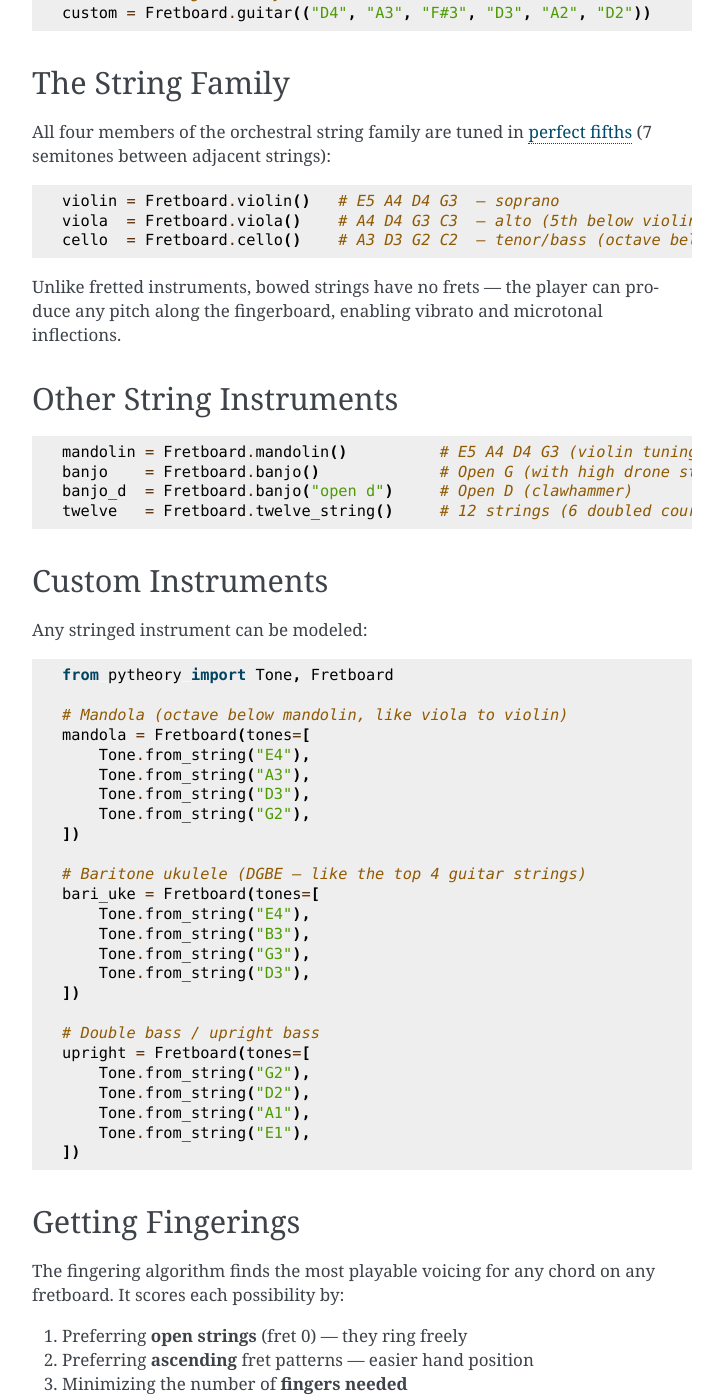
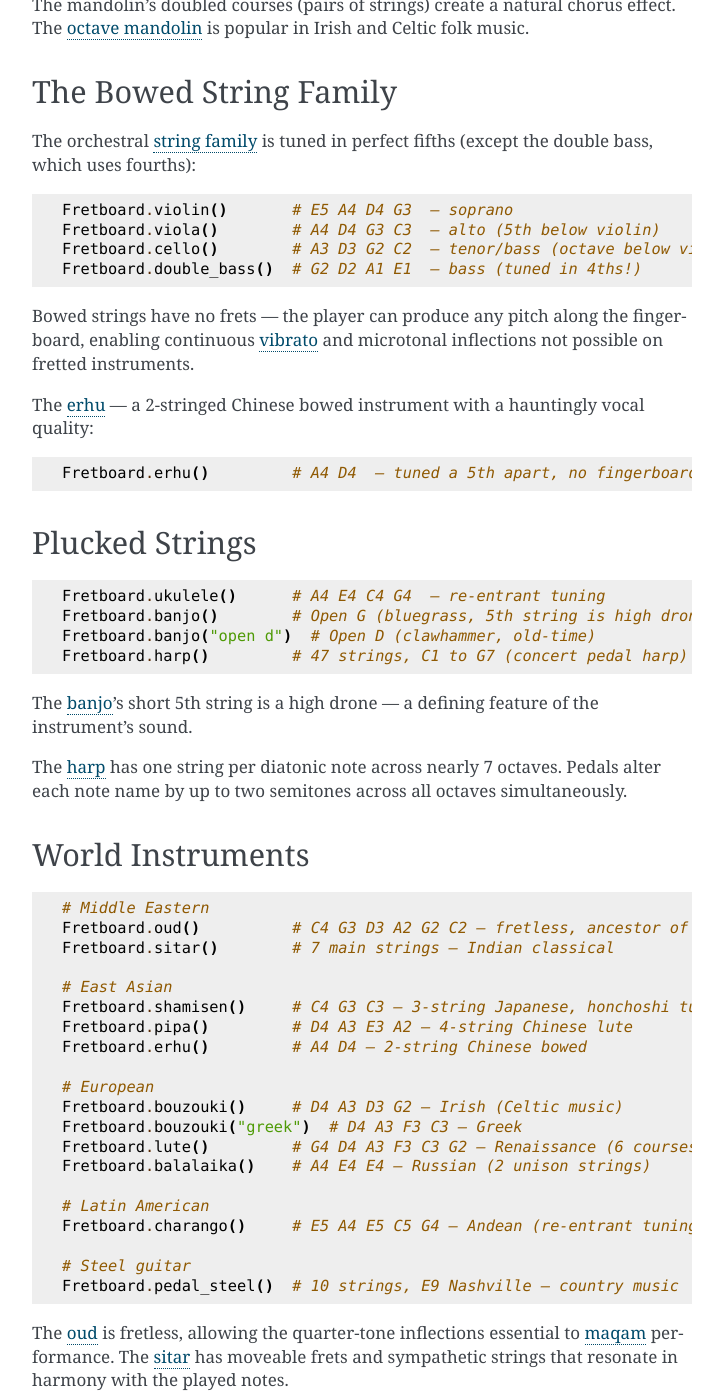
Before and after one commit to kennethreitz/pytheory, a Sphinx documentation site: the page built from docs/guide/fretboard.rst, in a window 1280 px wide and 1400 px high, scrolled down 1381 px. Shown: the whole window, without its empty margins (388-1111 px from the left). Built offline with Sphinx 7.4.7, drawn with Linux system fonts in a browser that asks for light colours; some of the changed text lies outside the part shown.

Commit message:
Rewrite fretboard docs: all 25 instruments documented
Organized by family:
- Guitars: standard, 12-string, bass, alternate tunings
- Mandolin family: mandolin, mandola, octave mandolin, mandocello
- Bowed strings: violin, viola, cello, double bass, erhu
- Plucked: ukulele, banjo, harp
- World: oud, sitar, shamisen, pipa, bouzouki, lute, balalaika, charango
- Steel: pedal steel
- Keyboards: piano (88), synth (61), mini (25)

Each section includes tuning details, cultural context, and Wikipedia links.

Co-Authored-By: Claude Opus 4.6 (1M context) <noreply@anthropic.com>

```diff
--- a/docs/guide/fretboard.rst
+++ b/docs/guide/fretboard.rst
@@ -1,17 +1,25 @@
-Fretboard and Fingerings
-========================
+Instruments and Fingerings
+==========================
 
-The :class:`~pytheory.chords.Fretboard` class represents a fretted instrument's
-tuning and generates chord fingerings.
+The :class:`~pytheory.chords.Fretboard` class models any stringed
+instrument and generates chord fingerings. PyTheory includes **25
+instrument presets** spanning Western, Asian, Middle Eastern, Latin
+American, and Russian traditions.
 
-How Frets Work
---------------
+How It Works
+------------
 
-Each `fret <https://en.wikipedia.org/wiki/Fret>`_ on a guitar (or any fretted instrument) raises the pitch by
-exactly **one semitone**. The open string is fret 0; fret 1 is one
-semitone up, fret 2 is two semitones up, and so on.
+Each `fret <https://en.wikipedia.org/wiki/Fret>`_ on a stringed
+instrument raises the pitch by exactly **one semitone**. The open
+string is fret 0; fret 1 is one semitone up, and so on. Even fretless
+instruments (violin, oud, erhu) can be modeled this way — the "fret"
+positions are just semitone steps along the fingerboard.
 
-`Standard guitar tuning <https://en.wikipedia.org/wiki/Guitar_tunings>`_ (high to low)::
+Guitars
+-------
+
+`Standard guitar tuning <https://en.wikipedia.org/wiki/Guitar_tunings>`_
+(high to low)::
 
     String 1: E4  (highest)
     String 2: B3
@@ -21,119 +29,144 @@ semitone up, fret 2 is two semitones up, and so on.
     String 6: E2  (lowest)
 
 This tuning uses intervals of a perfect 4th (5 semitones) between most
-strings, except between G and B which is a major 3rd (4 semitones). This
-asymmetry is why guitar chord shapes shift when they cross the G-B pair.
-
-Preset Tunings
---------------
+strings, except between G and B which is a major 3rd (4 semitones).
 
 .. code-block:: python
 
    from pytheory import Fretboard
 
-   # Guitars
-   guitar  = Fretboard.guitar()             # Standard EADGBE
-   twelve  = Fretboard.twelve_string()       # 12-string (6 doubled courses)
-   bass    = Fretboard.bass()               # Standard EADG
-   bass5   = Fretboard.bass(five_string=True)  # 5-string BEADG
+   guitar  = Fretboard.guitar()                # Standard EADGBE
+   twelve  = Fretboard.twelve_string()          # 12-string (6 doubled courses)
+   bass    = Fretboard.bass()                  # Standard 4-string EADG
+   bass5   = Fretboard.bass(five_string=True)  # 5-string with low B
 
-   # Plucked strings
-   ukulele  = Fretboard.ukulele()            # GCEA (re-entrant)
-   mandolin = Fretboard.mandolin()           # GDAE (tuned in 5ths)
-   banjo    = Fretboard.banjo()              # Open G (5-string with drone)
-
-   # Bowed strings
-   violin = Fretboard.violin()              # GDAE
-   viola  = Fretboard.viola()               # CGDA (5th below violin)
-   cello  = Fretboard.cello()               # CGDA (octave below viola)
-
-Alternate Guitar Tunings
-~~~~~~~~~~~~~~~~~~~~~~~~
-
-PyTheory supports several common alternate tunings, including
-`open tunings <https://en.wikipedia.org/wiki/Open_tuning>`_,
-`Drop D <https://en.wikipedia.org/wiki/Drop_D_tuning>`_, and
-`DADGAD <https://en.wikipedia.org/wiki/DADGAD>`_:
+**Alternate tunings** — 8 built-in presets:
 
 .. code-block:: python
 
-   # Built-in alternate tunings
-   drop_d = Fretboard.guitar("drop d")       # DADGBE — heavy riffs
-   open_g = Fretboard.guitar("open g")       # DGDGBD — slide guitar, Keith Richards
-   open_d = Fretboard.guitar("open d")       # DADF#AD — slide, folk
-   open_e = Fretboard.guitar("open e")       # EBEG#BE — slide blues
-   open_a = Fretboard.guitar("open a")       # EAC#EAE
-   dadgad = Fretboard.guitar("dadgad")       # DADGAD — Celtic, fingerstyle
-   half_down = Fretboard.guitar("half step down")  # Eb standard — Hendrix, SRV
+   Fretboard.guitar("drop d")          # DADGBE — heavy riffs, metal
+   Fretboard.guitar("open g")          # DGDGBD — slide guitar, Keith Richards
+   Fretboard.guitar("open d")          # DADF#AD — slide, folk
+   Fretboard.guitar("open e")          # EBEG#BE — slide blues
+   Fretboard.guitar("open a")          # EAC#EAE
+   Fretboard.guitar("dadgad")          # DADGAD — Celtic, fingerstyle
+   Fretboard.guitar("half step down")  # Eb standard — Hendrix, SRV
 
    # Custom tuning with any notes
-   custom = Fretboard.guitar(("D4", "A3", "F#3", "D3", "A2", "D2"))
+   Fretboard.guitar(("C4", "G3", "C3", "G2", "C2", "G1"))
 
-The String Family
------------------
+The Mandolin Family
+-------------------
 
-All four members of the orchestral string family are tuned in
-`perfect fifths <https://en.wikipedia.org/wiki/Perfect_fifth>`_
-(7 semitones between adjacent strings):
+The `mandolin family <https://en.wikipedia.org/wiki/Mandolin_family>`_
+mirrors the `violin family <https://en.wikipedia.org/wiki/Violin_family>`_
+— all tuned in perfect fifths, with each member a fifth or octave
+lower than the last:
 
 .. code-block:: python
 
-   violin = Fretboard.violin()   # E5 A4 D4 G3  — soprano
-   viola  = Fretboard.viola()    # A4 D4 G3 C3  — alto (5th below violin)
-   cello  = Fretboard.cello()    # A3 D3 G2 C2  — tenor/bass (octave below viola)
+   Fretboard.mandolin()          # E5 A4 D4 G3  — soprano (= violin)
+   Fretboard.mandola()           # A4 D4 G3 C3  — alto (= viola)
+   Fretboard.octave_mandolin()   # E4 A3 D3 G2  — tenor (octave below mandolin)
+   Fretboard.mandocello()        # A3 D3 G2 C2  — bass (= cello)
 
-Unlike fretted instruments, bowed strings have no frets — the player
-can produce any pitch along the fingerboard, enabling vibrato and
-microtonal inflections.
+The mandolin's doubled courses (pairs of strings) create a natural
+chorus effect. The `octave mandolin <https://en.wikipedia.org/wiki/Octave_mandolin>`_
+is popular in Irish and Celtic folk music.
 
-Other String Instruments
-------------------------
+The Bowed String Family
+-----------------------
+
+The orchestral `string family <https://en.wikipedia.org/wiki/String_section>`_
+is tuned in perfect fifths (except the double bass, which uses fourths):
 
 .. code-block:: python
 
-   mandolin = Fretboard.mandolin()          # E5 A4 D4 G3 (violin tuning)
-   banjo    = Fretboard.banjo()             # Open G (with high drone string)
-   banjo_d  = Fretboard.banjo("open d")     # Open D (clawhammer)
-   twelve   = Fretboard.twelve_string()     # 12 strings (6 doubled courses)
+   Fretboard.violin()       # E5 A4 D4 G3  — soprano
+   Fretboard.viola()        # A4 D4 G3 C3  — alto (5th below violin)
+   Fretboard.cello()        # A3 D3 G2 C2  — tenor/bass (octave below viola)
+   Fretboard.double_bass()  # G2 D2 A1 E1  — bass (tuned in 4ths!)
 
-Custom Instruments
-------------------
+Bowed strings have no frets — the player can produce any pitch along
+the fingerboard, enabling continuous
+`vibrato <https://en.wikipedia.org/wiki/Vibrato>`_ and microtonal
+inflections not possible on fretted instruments.
 
-Any stringed instrument can be modeled:
+The `erhu <https://en.wikipedia.org/wiki/Erhu>`_ — a 2-stringed Chinese
+bowed instrument with a hauntingly vocal quality:
 
 .. code-block:: python
 
-   from pytheory import Tone, Fretboard
+   Fretboard.erhu()         # A4 D4  — tuned a 5th apart, no fingerboard
 
-   # Mandola (octave below mandolin, like viola to violin)
-   mandola = Fretboard(tones=[
-       Tone.from_string("E4"),
-       Tone.from_string("A3"),
-       Tone.from_string("D3"),
-       Tone.from_string("G2"),
-   ])
+Plucked Strings
+---------------
 
-   # Baritone ukulele (DGBE — like the top 4 guitar strings)
-   bari_uke = Fretboard(tones=[
-       Tone.from_string("E4"),
-       Tone.from_string("B3"),
-       Tone.from_string("G3"),
-       Tone.from_string("D3"),
-   ])
+.. code-block:: python
 
-   # Double bass / upright bass
-   upright = Fretboard(tones=[
-       Tone.from_string("G2"),
-       Tone.from_string("D2"),
-       Tone.from_string("A1"),
-       Tone.from_string("E1"),
-   ])
+   Fretboard.ukulele()      # A4 E4 C4 G4  — re-entrant tuning
+   Fretboard.banjo()        # Open G (bluegrass, 5th string is high drone)
+   Fretboard.banjo("open d")  # Open D (clawhammer, old-time)
+   Fretboard.harp()         # 47 strings, C1 to G7 (concert pedal harp)
+
+The `banjo <https://en.wikipedia.org/wiki/Banjo>`_'s short 5th string
+is a high drone — a defining feature of the instrument's sound.
+
+The `harp <https://en.wikipedia.org/wiki/Harp>`_ has one string per
+diatonic note across nearly 7 octaves. Pedals alter each note name
+by up to two semitones across all octaves simultaneously.
+
+World Instruments
+-----------------
+
+.. code-block:: python
+
+   # Middle Eastern
+   Fretboard.oud()          # C4 G3 D3 A2 G2 C2 — fretless, ancestor of the lute
+   Fretboard.sitar()        # 7 main strings — Indian classical
+
+   # East Asian
+   Fretboard.shamisen()     # C4 G3 C3 — 3-string Japanese, honchoshi tuning
+   Fretboard.pipa()         # D4 A3 E3 A2 — 4-string Chinese lute
+   Fretboard.erhu()         # A4 D4 — 2-string Chinese bowed
+
+   # European
+   Fretboard.bouzouki()     # D4 A3 D3 G2 — Irish (Celtic music)
+   Fretboard.bouzouki("greek")  # D4 A3 F3 C3 — Greek
+   Fretboard.lute()         # G4 D4 A3 F3 C3 G2 — Renaissance (6 courses)
+   Fretboard.balalaika()    # A4 E4 E4 — Russian (2 unison strings)
+
+   # Latin American
+   Fretboard.charango()     # E5 A4 E5 C5 G4 — Andean (re-entrant tuning)
+
+   # Steel guitar
+   Fretboard.pedal_steel()  # 10 strings, E9 Nashville — country music
+
+The `oud <https://en.wikipedia.org/wiki/Oud>`_ is fretless, allowing
+the quarter-tone inflections essential to
+`maqam <https://en.wikipedia.org/wiki/Maqam>`_ performance. The
+`sitar <https://en.wikipedia.org/wiki/Sitar>`_ has moveable frets and
+sympathetic strings that resonate in harmony with the played notes.
+
+Keyboards
+---------
+
+.. code-block:: python
+
+   Fretboard.keyboard()             # 88-key piano (A0 to C8)
+   Fretboard.keyboard(61, "C2")     # 61-key synth controller
+   Fretboard.keyboard(49, "C2")     # 49-key controller
+   Fretboard.keyboard(25, "C3")     # 25-key mini MIDI controller
+
+While keyboards don't have strings or frets, they map naturally to a
+sequence of tones. A full 88-key piano spans over 7 octaves — the
+widest range of any standard acoustic instrument.
 
 Getting Fingerings
 ------------------
 
-The fingering algorithm finds the most playable voicing for any chord on
-any fretboard. It scores each possibility by:
+The fingering algorithm finds the most playable voicing for any chord
+on any instrument. It scores each possibility by:
 
 1. Preferring **open strings** (fret 0) — they ring freely
 2. Preferring **ascending** fret patterns — easier hand position
@@ -149,7 +182,6 @@ any fretboard. It scores each possibility by:
    # Best single fingering
    print(c.fingering(fretboard=fb))
    # (0, 1, 0, 2, 3, 0)
-   # String: E4=0  B3=1  G3=0  D3=2  A2=3  E2=0
 
    # All equally-scored fingerings
    all_c = c.fingering(fretboard=fb, multiple=True)
@@ -188,11 +220,30 @@ Generate fingerings for every chord at once:
    for name, fingering in chart.items():
        print(f"{name:6s} {fingering}")
 
-`Ukulele <https://en.wikipedia.org/wiki/Ukulele>`_ Example
----------------
+   # Works with any instrument
+   uke_chart = charts_for_fretboard(fretboard=Fretboard.ukulele())
+   mando_chart = charts_for_fretboard(fretboard=Fretboard.mandolin())
+
+Custom Instruments
+------------------
+
+Any instrument can be modeled with custom string tunings:
 
 .. code-block:: python
 
-   fb = Fretboard.ukulele()
-   c = CHARTS["western"]["C"]
-   print(c.fingering(fretboard=fb))  # 4-string fingering
+   from pytheory import Tone, Fretboard
+
+   # Baritone ukulele (DGBE — top 4 guitar strings)
+   bari_uke = Fretboard(tones=[
+       Tone.from_string("E4"),
+       Tone.from_string("B3"),
+       Tone.from_string("G3"),
+       Tone.from_string("D3"),
+   ])
+
+   # Tres cubano (Cuban guitar, 3 doubled courses)
+   tres = Fretboard(tones=[
+       Tone.from_string("E4"),
+       Tone.from_string("B3"),
+       Tone.from_string("G3"),
+   ])
```
